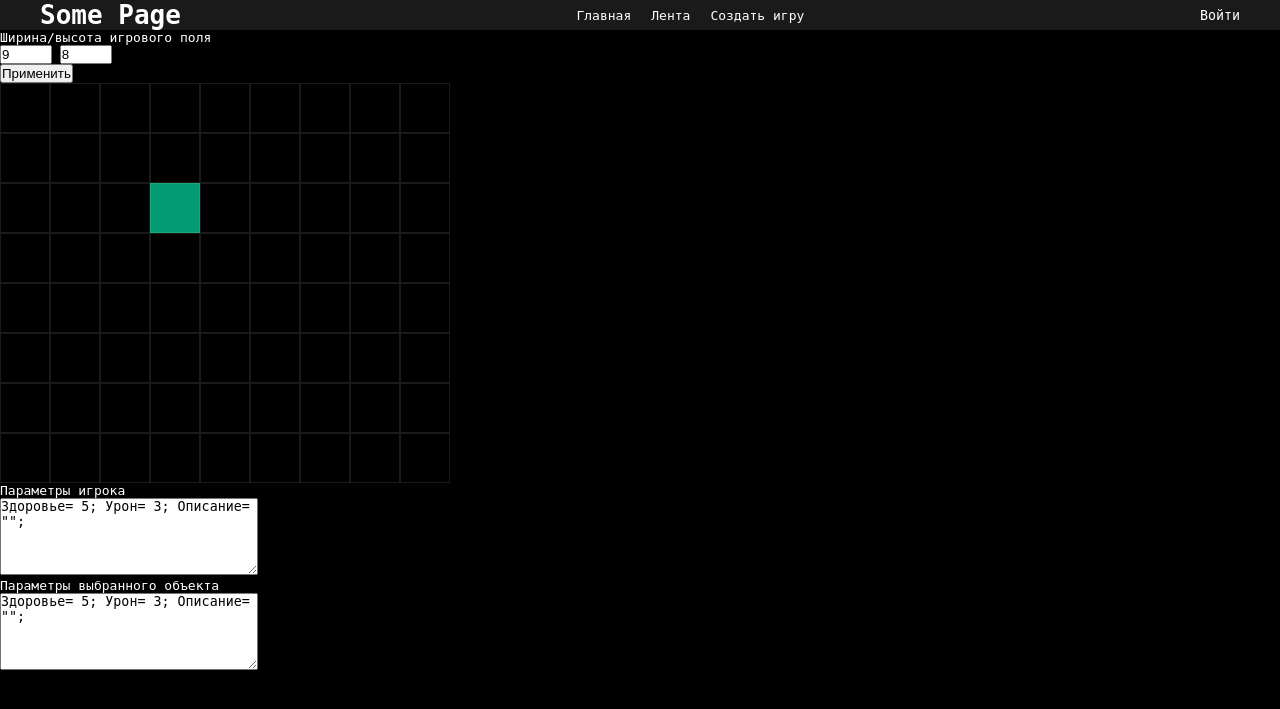
After one commit to jdernt/swift_adventure, a Django app: template templates/Constructor/demo.html in a window 1280 px wide. The commit adds this page. Shown: the top 709 px of the page. Run offline with Django 3.2, Linux system fonts and the light colour scheme; the template is opened without the code that fills it, so the values that code supplies are empty.

Commit message:
Добавлен конструктор с отображением поля, настройкой его размеров, положения отдельных элементов

```diff
--- /dev/null
+++ b/package.json
@@ -0,0 +1,6 @@
+{
+  "name": "djangoProject",
+  "version": "1.0.0",
+  "dependencies": {
+  }
+}
--- /dev/null
+++ b/static/css/demo.css
@@ -0,0 +1,50 @@
+* {
+  margin: 0;
+  padding: 0;
+}
+
+body {
+  background-color: #000;
+  font-family: monospace;
+}
+
+.wall {
+  background-color: rgba(255, 255, 255, 0.2);
+}
+
+.mob {
+    background-color: rgba(153, 3, 3, 0.5);
+}
+
+.background {
+  background-color: none;
+}
+
+.player {
+  background-color: rgba(6, 196, 146, 0.8);
+}
+
+.row {
+  display: flex;
+  justify-content: flex-start;
+  align-items: center;
+}
+
+.cell {
+  border: 1px solid rgba(255, 255, 255, 0.1);
+  width: 50px;
+  height: 50px;
+}
+
+.active {
+  background-color: #fff;
+}
+
+.select {
+  display: none;
+  width: 300px;
+  height: 100px;
+  margin-top: 50px;
+  margin-left: 50px;
+  color: #fff;
+}
--- a/static/css/mainpage.css
+++ /dev/null
@@ -1,3 +0,0 @@
-body{ font-family: Verdana;}
-h1{color:navy;}
-img{width:350px;}
--- /dev/null
+++ b/static/css/style.css
@@ -0,0 +1,122 @@
+* {
+  padding: 0;
+  margin: 0;
+  box-sizing: border-box;
+}
+
+html,
+body {
+  font-family: monospace, sans-serif;
+  color: #fff;
+}
+
+.body {
+  background-color: #000;
+  width: 100%;
+  height: 100%;
+}
+
+.hidden {
+  display: none;
+}
+
+.no__scroll {
+  overflow: hidden;
+}
+
+.container {
+  max-width: 1200px;
+  margin: 0 auto;
+}
+
+.subtitle {
+  margin-bottom: 20px;
+}
+
+.list {
+  list-style-type: none;
+}
+
+.btn {
+  background-color: transparent;
+  color: #fff;
+  font-family: inherit;
+  border: none;
+  cursor: pointer;
+}
+
+.link {
+  text-decoration: none;
+  color: inherit;
+}
+
+.link:hover {
+  color: #00bdb3;
+}
+
+.header {
+  width: 100%;
+  background-color: rgba(255, 255, 255, 0.1);
+}
+.header__flex {
+  display: flex;
+  justify-content: space-between;
+  align-items: center;
+}
+.header__list {
+  display: flex;
+}
+.header__item:hover, .header__login:hover {
+  color: #00bdb3;
+}
+.header__item:not(:last-child) {
+  margin-right: 20px;
+}
+.header__login {
+  margin-left: auto;
+}
+
+.modal {
+  display: none;
+  position: fixed;
+  top: 0;
+  left: 0;
+  width: 100%;
+  height: 100%;
+  z-index: 10;
+}
+.modal__window {
+  position: absolute;
+  top: 50%;
+  left: 50%;
+  transform: translate(-50%, -50%);
+  padding: 36px;
+  background-color: rgba(255, 255, 255, 0.1);
+  border-radius: 3px;
+}
+.modal__title {
+  margin-bottom: 10px;
+}
+.modal__form {
+  display: flex;
+  flex-direction: column;
+  margin-top: 30px;
+}
+.modal__input {
+  margin-bottom: 20px;
+}
+.modal__btn {
+  max-width: 300px;
+  padding: 5px 20px;
+  margin-top: 40px;
+  border: 1px rgba(255, 255, 255, 0.1) solid;
+  border-radius: 3px;
+  align-self: center;
+}
+.modal__btn:hover {
+  background-color: #00bdb3;
+  color: #000;
+}
+.modal__link {
+  color: #11cfb0;
+}
--- /dev/null
+++ b/static/js/demo.js
@@ -0,0 +1,158 @@
+const fieldEl = document.querySelector('.field');
+
+function createField(rows, columns) {
+    fieldEl.innerHTML = '';
+
+    for (let i = 0; i < rows; i++) {
+        fieldEl.appendChild(createRow(i, columns))
+    }
+    ;
+    playerSpot(playerLocation.x, playerLocation.y);
+}
+
+function createRow(currentRow, cellsCount) {
+    const rowEl = document.createElement('div');
+    rowEl.setAttribute("y", currentRow)
+    rowEl.classList.add('row');
+
+    for (let i = 0; i < cellsCount; i++) {
+        const cellEl = document.createElement('div');
+        cellEl.classList.add('cell');
+        cellEl.setAttribute("y", currentRow)
+        cellEl.setAttribute("x", i)
+        rowEl.appendChild(cellEl)
+    }
+    ;
+    return rowEl;
+};
+
+function playerSpot(x, y) {
+        y = fieldEl.childNodes[y];
+        x = y.childNodes[x];
+
+        if (x.classList.contains('wall')) {
+            alert("Недопустимое поле для игрока")
+        } else {
+            x.classList.add('player');
+        }
+        ;
+    };
+var playerLocation= {"x": 3, "y": 2};
+
+var matrix_form = document.getElementById('matrix_create');
+
+function loadData(){
+  var data = JSON.parse( localStorage.getItem(matrix_form.id));
+  if(data != null){ // проверка на null и undefined
+    for (i=0;i < matrix_form.elements.length-1; i++)
+      matrix_form.elements[i].value = data[matrix_form.elements[i].id];
+  }
+}
+
+function saveData(){
+  var data = {};
+
+  for (i=0;i < matrix_form.elements.length-1; i++)
+    data[matrix_form.elements[i].id] = matrix_form.elements[i].value;
+   localStorage.setItem(matrix_form.id, JSON.stringify(data));
+}
+
+loadData();
+
+matrix_form.addEventListener('submit', saveData, false);
+
+
+
+matrix_input_btn.addEventListener('click', function () {
+    saveData()
+    createField(matrix_input_height.value, matrix_input_width.value);
+});
+
+
+createField(matrix_input_height.value, matrix_input_width.value);
+
+const selectBox = document.querySelector('.select');
+const checkbox = document.querySelectorAll('.checkbox');
+
+
+fieldEl.addEventListener('click', function () {
+    if (
+        event.target.classList.contains('player') == false &&
+        event.target.classList.contains('row') == false &&
+        event.target.classList.contains('field') == false
+    ) {
+        selectBox.style.display = 'block';
+
+        let target = event.target;
+
+        target.classList.toggle('active');
+
+
+        document.addEventListener('keydown', function escPress(event) {
+            if (event.key == 'Escape') {
+                selectBox.style.display = 'none';
+                checkbox.checked = false;
+                let activeBlock = document.querySelectorAll('.active');
+                console.log(activeBlock);
+                for (i = 0; i < activeBlock.length; i++) {
+                    activeBlock[i].classList.remove('active');
+                }
+                ;
+            }
+            ;
+        });
+    }
+    ;
+});
+
+
+const selectBtn = document.querySelector('.select__btn');
+
+selectBtn.addEventListener('click', function () {
+    let target = document.querySelectorAll('.active');
+    let checkedBox = document.querySelector('.checkbox:checked');
+    if (checkedBox.classList.contains('select__wall')) {
+        for (i = 0; i < target.length; i++) {
+            target[i].classList.add('wall');
+            target[i].classList.remove('active');
+            target[i].classList.remove('mob');
+            target[i].classList.remove('background');
+        }
+        ;
+    } else if (checkedBox.classList.contains('select__mob')) {
+        for (i = 0; i < target.length; i++) {
+            target[i].classList.add('mob');
+            target[i].classList.remove('active');
+            target[i].classList.remove('wall');
+            target[i].classList.remove('background');
+        }
+        ;
+    } else if (checkedBox.classList.contains('select__background')) {
+        for (i = 0; i < target.length; i++) {
+            target[i].classList.add('background');
+            target[i].classList.remove('active');
+            target[i].classList.remove('mob');
+            target[i].classList.remove('wall');
+        }
+        ;
+    } else if (checkedBox.classList.contains('select__spawn')) {
+        if (target.length == 1) {
+            var lastPlayerSpot=fieldEl.childNodes[playerLocation.y].childNodes[playerLocation.x];
+            lastPlayerSpot.classList.remove('player');
+            lastPlayerSpot.classList.add('background');
+            target[0].classList.add('player');
+            target[0].classList.remove('active');
+            target[0].classList.remove('mob');
+            target[0].classList.remove('wall');
+            target[0].classList.remove('background');
+            playerLocation.x = target[0].getAttribute("x");
+            playerLocation.y = target[0].getAttribute("y");
+        }
+        else for (i = 0; i < target.length; i++)
+            target[i].classList.remove('active');
+
+    }
+    ;
+    selectBox.style.display = 'none';
+    checkbox.checked = false;
+});
--- /dev/null
+++ b/static/js/login_registration.js
@@ -0,0 +1,42 @@
+document.addEventListener('DOMContentLoaded', function(){
+
+  const headerLogin = document.querySelector('.header__login');
+  const modalLogin = document.querySelector('.modal__login');
+  const modalAuth = document.querySelector('.modal__auth');
+
+
+  document.querySelector('.auth').addEventListener('click', function(e){
+    e.preventDefault();
+
+    modalAuth.classList.toggle('hidden');
+    modalLogin.classList.toggle('hidden');
+
+  });
+
+  document.querySelector('.login').addEventListener('click', function(e){
+    e.preventDefault();
+
+    modalAuth.classList.toggle('hidden');
+    modalLogin.classList.toggle('hidden');
+
+  });
+
+  // вызов модального окна
+
+  const modalWindow = document.querySelector('.modal');
+
+  headerLogin.addEventListener('click', function(){
+    modalWindow.style.display = 'block';
+    document.body.classList.add('no__scroll');
+  });
+
+	modalWindow.addEventListener('click', function(event){
+    if(event.target == modalWindow) {
+      modalWindow.style.display = 'none';
+      document.body.classList.remove('no__scroll');
+    };
+  });
+
+
+
+});
--- a/swiftventure/views.py
+++ b/swiftventure/views.py
@@ -14,7 +14,7 @@ def registration(request):
     return HttpResponse("1")
 
 def construct(request):
-    return HttpResponse("1")
+    return render(request, "Constructor/demo.html")
 
 def account(request):
     return HttpResponse("1")
--- /dev/null
+++ b/templates/Constructor/demo.html
@@ -0,0 +1,32 @@
+{% extends "base.html" %}
+{% load static %}
+{% block title %}Demo{% endblock title %}
+{% block headcontent %}
+    <link rel="stylesheet" type="text/css" href="{% static 'css/demo.css' %}">
+{% endblock headcontent %}
+{% block bodycontent %}
+        <p>Ширина/высота игрового поля</p>
+        <p>
+         <form id="matrix_create">
+            <input id="matrix_input_width" type="number" min="4" max="16" value="9">
+            <input id="matrix_input_height" type="number" min="4" max="30" value="8">
+        </form>
+     <button id="matrix_input_btn">Применить</button>
+    </p>
+    <div class="field">
+    </div>
+    <div class="select">
+        <div action="" class="select__form">
+            <input type="radio" class="checkbox select__wall" value="wall" name="a1">Стена
+            <input type="radio" class="checkbox select__mob" value="mob" name="a1">Моб
+            <input type="radio" class="checkbox select__background" value="background" name="a1">Фон
+            <input type="radio" class="checkbox select__spawn" value="background" name="a1">Спаун игрока
+            <button class="select__btn">Применить</button>
+        </div>
+    </div>
+    <p>Параметры игрока</p>
+        <textarea id="player_stats" maxlength="100" rows="5" cols="30" >Здоровье= 5; Урон= 3; Описание= "";</textarea>
+    <p>Параметры выбранного объекта</p>
+        <textarea id="object_stats" maxlength="100" rows="5" cols="30">Здоровье= 5; Урон= 3; Описание= "";</textarea>
+    <script type="text/javascript" src={% static "js/demo.js" %}></script>
+{% endblock bodycontent %}
--- a/templates/base.html
+++ b/templates/base.html
@@ -1,18 +1,71 @@
-<!doctype  html>
-<html  lang="en">
+<!DOCTYPE html>
+{% load static %}
+<html lang="en">
 <head>
-<link  rel="stylesheet"  href="https://maxcdn.bootstrapcdn.com/bootstrap/4.0.0/css/bootstrap.min.css"  integrity="sha384-Gn5384xqQ1aoWXA+058RXPxPg6fy4IWvTNh0E263XmFcJlSAwiGgFAW/dAiS6JXm"  crossorigin="anonymous">
-<title>Django Authentication Example</title>
+	<meta charset="UTF-8">
+	<meta name="viewport" content="width=device-width, initial-scale=1.0">
+	<title>{% block title %}Default title{% endblock title %}</title>
+    <link rel="stylesheet" type="text/css" href="{% static 'css/style.css' %}">
+    {% block headcontent%}{% endblock headcontent %}
 </head>
-<body>
-  <div  class="container">
-    <div  class="row justify-content-center">
-      <div  class="col-4">
-      <h1  class="text-center">Django Authentication Example</h1>
-      {% block main %}
-      {% endblock %}
-      </div>
-    </div>
-  </div>
+
+<body class="body">
+	<header class="header">
+		<div class="container">
+			<div class="header__flex">
+				<h1 class="header__logo title">Some Page</h1>
+				<nav class="header__nav">
+					<ul class="header__list list">
+						<li class="header__item item"><a href="#" class="header__link link">Главная</a></li>
+						<li class="header__item item"><a href="#" class="header__link link">Лента</a></li>
+						<li class="header__item item"><a href="#" class="header__link link">Создать игру</a></li>
+					</ul>
+				</nav>
+				<div class="header__userbar">
+					<button class="header__login btn">Войти</button>
+				</div>
+			</div>
+		</div>
+	</header>
+
+	<main class="main">
+		<div class="modal">
+			<div class="modal__window">
+				<div class="modal__login">
+					<h2 class="modal__title subtitle">Войти в учетную запись</h2>
+					<p class="modal__text">Нет учетной записи?</p>
+					<a href="#" class="modal__link link auth">Создать учетную запись</a>
+					<form class="modal__form" action="" method="POST">
+						<input type="text" class="modal__input_login modal__input input" placeholder="Логин" maxlength="20">
+						<input type="password" class="modal__input_password modal__input input" placeholder="Пароль">
+						<!-- <div>
+              <input type="checkbox" id="remember" class="modal_checkbox">
+              <label for="remember">Запомнить</label>
+            </div> -->
+						<button type="submit" class="modal__btn btn">Войти</button>
+					</form>
+				</div>
+				<div class="modal__auth hidden">
+					<h2 class="modal__title subtitle">Создать учетную запись</h2>
+					<p class="modal__text">Уже есть учетная запись?</p>
+					<a href="#" class="modal__link link login">Войти</a>
+					<form class="modal__form" action="" method="POST">
+						<input type="text" class="modal__input_login modal__input input" placeholder="Логин" maxlength="20">
+						<input type="email" class="modal__input_email modal__input input" placeholder="E-mail">
+						<input type="password" class="modal__input_password modal__input input" placeholder="Пароль">
+						<!-- <div>
+              <input type="checkbox" id="remember2" class="modal_checkbox">
+              <label for="remember2">Запомнить</label>
+            </div> -->
+						<button type="submit" class="modal__btn btn">Войти</button>
+					</form>
+				</div>
+			</div>
+		</div>
+
+	</main>
+    {% block bodycontent%}{% endblock bodycontent %}
 </body>
+<script type="text/javascript" src={% static "js/login_registration.js" %}></script>
+
 </html>
```
Also changed, not shown: static/js/Move.js (added, +37 -0 lines).
